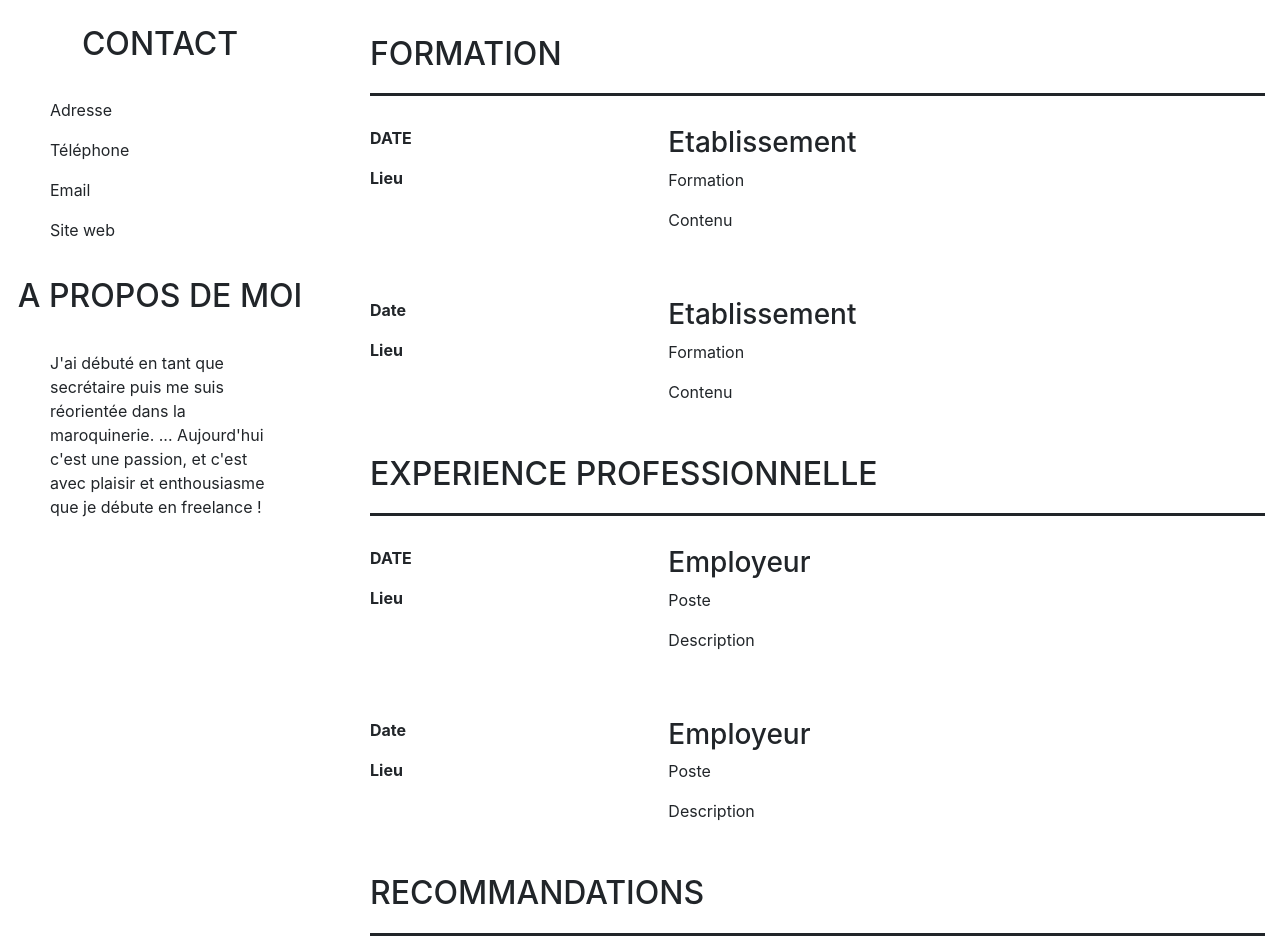
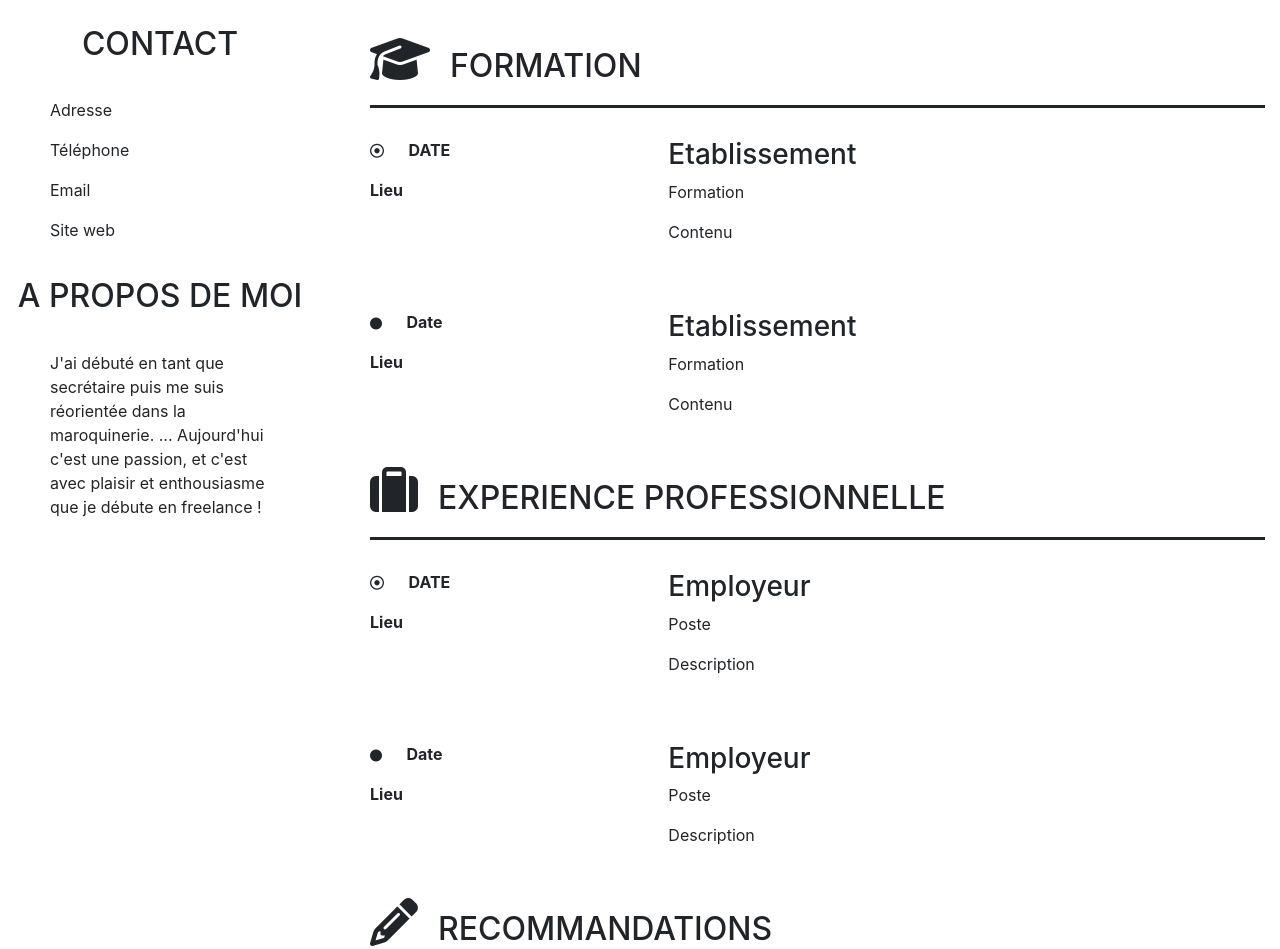
Before and after one commit to Eulally/MyCv, a plain HTML site: page index.html in a window 1280 px wide. Shown: the part 280-1229 px from the top of the page. Drawn offline with nearby package versions, Linux system fonts and the light colour scheme.

Commit message:
add Font Awesome

```diff
--- a/index.html
+++ b/index.html
@@ -56,11 +56,11 @@
 	<main class="col-md-9 right">
 		<!--EDUCATION-->
 			<section id="formation" class="col-md-12">
-				<h2>FORMATION</h2>
+				<h2><i class="fas fa-graduation-cap"></i>FORMATION</h2>
 				<article class="col-md-12">
 					<div class="col-md-4">
 				<!--DATE/PLACE-->
-					<p>
+					<p><i class="far fa-dot-circle"></i>
 					<strong>DATE</strong></p>
 					<p><strong>Lieu</strong></p>
 					</div>
@@ -74,7 +74,8 @@
 				<article class="col-md-12">
 					<div class="col-md-4">
 				<!--DATE/PLACE-->
-					<p><strong>Date</strong></p>
+					<p><i class="fas fa-circle"></i>
+					<strong>Date</strong></p>
 					<p><strong>Lieu</strong></p>
 					</div>
 					<div class="col-md-8">
@@ -87,11 +88,12 @@
 			</section>
 		<!--PROFESSIONAL EXPERIENCE-->
 			<section id="experience" class="col-md-12">
-				<h2>EXPERIENCE PROFESSIONNELLE</h2>
+				<h2><i class="fas fa-suitcase"></i>EXPERIENCE PROFESSIONNELLE</h2>
 				<article class="col-md-12">
 					<div class="col-md-4">
 				<!--DATE/PLACE-->
-					<p><strong>DATE</strong></p>
+					<p><i class="far fa-dot-circle"></i>
+					<strong>DATE</strong></p>
 					<p><strong>Lieu</strong></p>
 					</div>
 					<div class="col-md-8">
@@ -104,7 +106,8 @@
 				<article class="col-md-12">
 					<div class="col-md-4">
 				<!--DATE/PLACE-->
-					<p><strong>Date</strong></p>
+					<p><i class="fas fa-circle"></i>
+					<strong>Date</strong></p>
 					<p><strong>Lieu</strong></p>
 					</div>
 					<div class="col-md-8">
@@ -117,7 +120,7 @@
 			</section>
 		<!--RECOMMADATIONS-->
 			<section id="recommandation" class="col-md-12">
-				<h2>RECOMMANDATIONS</h2>
+				<h2><i class="fas fa-pencil-alt"></i>RECOMMANDATIONS</h2>
 				<div id="recommandation_article">
 				<div class="col-md-6">
 			<!--IDENTITY/FUNCTION, ETABLISHMENT-COMPANY/TELEPHONE/EMAIL-->
--- a/style.css
+++ b/style.css
@@ -108,3 +108,16 @@
 #recommandation_article article {
 	flex-direction: column;
 }
+h2 .fas {
+	font-size: 1.5em;
+	padding-right: 20px;
+}
+.right article .fas {
+	font-size: 12px;
+	margin-right: 20px;
+}
+.right article .far {
+	font-size: 14px;
+	margin-right: 20px;
+	font-weight:400;
+}
```
